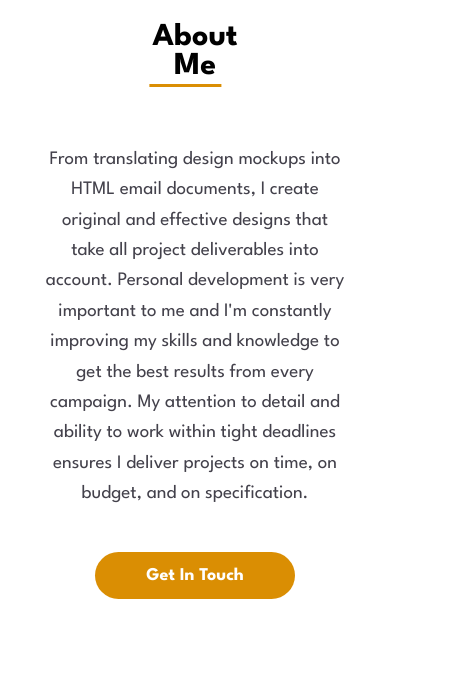
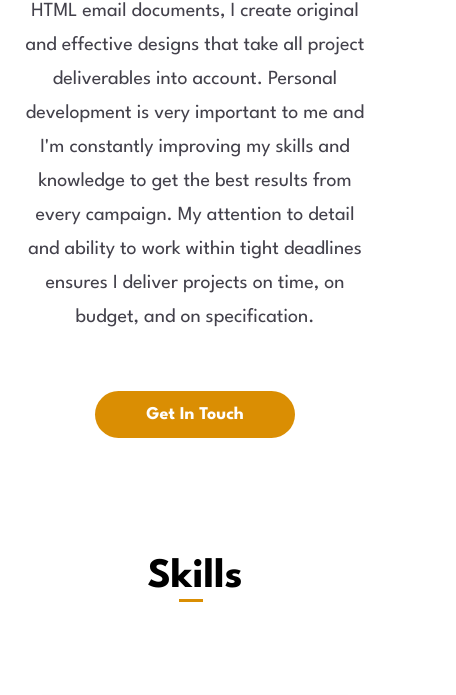
Before and after one commit to chun-eric/portfolio-website, a plain HTML site: page index.html in a window 390 px wide. Shown: the part 1094-1789 px from the top of the page, 456 px wide, since content can reach past the window. Drawn offline with nearby package versions, Linux system fonts and the light colour scheme.

Commit message:
worked on about me and resized hero section with background

```diff
--- a/index.html
+++ b/index.html
@@ -50,7 +50,7 @@
   <body>
 
   <!------ Main Container  ----->
-  <div class="container">
+
 
 
 
@@ -68,13 +68,16 @@
               <a href="#" class="active">Home</a>
             </li>
             <li>
+              <a href="#">About</a>
+            </li>
+            <li>
               <a href="#">Skills</a>
             </li>
             <li>
-              <a href="#">About</a>
+              <a href="#">Portfolio</a>
             </li>
             <li>
-              <a href="#">Portfolio</a>
+              <a href="#">Contact</a>
             </li>
             <li>
               <a href="#">
@@ -107,7 +110,7 @@
 
 
     <!------ Hero Section  ----->
-    <section>
+    <section class="hero-background">
         <div class="hero">
               <div class="content">
                   <h2 class="hello">Hello, I'm</h2>
@@ -119,10 +122,12 @@
                   </button>
               </div>
               <div class="self-photo">
-                <img src="./images/transparent-image-holder-two.jpg" alt="self-logo">
+                <img src="./images/hero-image-transparent.png" alt="self-logo">
               </div>
         </div>
     </section>
+
+
 
 
     <!------ About Me  ----->
@@ -130,7 +135,7 @@
 
       <div class="about-me">
 
-        <div class="about-me-title">
+        <div class="section-title">
           <h2 class="title">About Me</h2>
         </div>
 
@@ -150,9 +155,8 @@
 
       <div class="skills-wrapper">
 
-        <div class="skills-header">
-          <h3 class="skills">Skills</h3>
-          <h2 class="my__skills">My Skills</h2>
+        <div class="skills-title">
+          <h3 class="title">Skills</h3>
         </div>
 
 
@@ -197,50 +201,43 @@
 
     <!------ Portfolio  ----->
     <section>
+
       <div class="portfolio">
 
-        <div div class="portfolio-title">
-            <h3>Portfolio</h3>
-            <h2>HTML Email Portfolio</h2>
+        <div class="portfolio-title">
+            <h3 class="title">Portfolio</h3>
         </div>
 
-        <div class="portfolio-filter">
-           <div class="portfolio-heading ">
-            <a href="" data-filter="" class="active">All</a>
+        <ul class="gallery">
+          <li class="filter active" data-filter="all">All</li>
+          <li class="filter" data-filter="newsletter">Newsletter</li>
+          <li class="filter" data-filter="transactional">Transactional</li>
+          <li class="filter" data-filter="promotional">Promotional</li>
+        </ul>
+
+        <div class="portfolio-list">
+
+          <div class="itembox newsletter">
+            <img src="./images/cat-1.jpg" data-item="newsletter" alt="cat-1">
           </div>
-          <div class="portfolio-heading">
-            <a href="" data-filter=""> Newsletter</a>
+          <div class="itembox newsletter">
+            <img src="./images/cat-2.jpg" data-item="newsletter" alt="cat-2">
           </div>
-          <div class="portfolio-heading">
-            <a href="" data-filter="">Transactional</a>
+          <div class="itembox transactional">
+            <img src="./images/dog-1.jpg" data-item="transactional" alt="transactional-1">
           </div>
-          <div class="portfolio-heading">
-            <a href="" data-filter="">Promotional</a>
+          <div class="itembox transactional">
+            <img src="./images/dog-2.jpg" data-item="transactional" alt="transactional-2">
           </div>
+          <div class="itembox promotional">
+            <img src="./images/rabbit-1.jpg" data-item="promotional" alt="promotional-1">
+          </div>
+          <div class="itembox promotional">
+            <img src="./images/rabbit-2.jpg" data-item="promotional" alt="promotional-2">
+          </div>
+
         </div>
 
-        <div class="portfolio-list">
-            <div class="portfolio-container">
-                <div class="portfolio-card">
-                  <a href="" data-filter="" class="active-card"><p>1</p></a>
-                </div>
-                <div class="portfolio-card">
-                  <a href="" data-filter="">2</a>
-                </div>
-                <div class="portfolio-card">
-                  <a href="" data-filter="">3</a>
-                </div>
-                <div class="portfolio-card">
-                  <a href="" data-filter="">4</a>
-                </div>
-                <div class="portfolio-card">
-                  <a href="" data-filter="">5</a>
-                </div>
-                <div class="portfolio-card">
-                  <a href="" data-filter="">6</a>
-                </div>
-            </div>
-        </div>
       </div>
     </section>
 
@@ -250,8 +247,7 @@
     <section class="portfolio-container">
 
       <div div class="portfolio-title">
-        <h3>Portfolio</h3>
-        <h2>HTML Email Portfolio</h2>
+        <h3 class="title">Portfolio</h3>
       </div>
 
       <ul class="gallery">
@@ -299,7 +295,14 @@
     </div>
   </section>
 
-  </div>
+
+  <footer class="main-footer">
+
+
+
+  </footer>
+
+
 
   </body>
 </html>
--- a/styles.css
+++ b/styles.css
@@ -43,7 +43,7 @@ body, html {
   min-height: 100%;
   width: 100%;
   max-height: 100%;
-  max-width: 1200px;
+  /* max-width: 1200px; */
   padding: 20px 25px 20px 25px;
   justify-content: center;
   margin: 0 auto;
@@ -214,14 +214,30 @@ body, html {
 
 
 /* Hero Section */
+.hero-background {
+  width: 100%;
+  background-image: url('./images/background\ pattern.svg');
+  left: 10;
+  top:60;
+  right: 0;
+  background-repeat: no-repeat;
+  background-size: cover;
+  width: 100%;
+  height: 100%;
+}
+
 
 .hero {
+
   margin-top: 100px;
   display: flex;
   margin: 50px 70px 30px 60px;
   display: flex;
   justify-content: space-between;
+
 }
+
+
 
 .hero .content {
   flex: 1.5;
@@ -451,6 +467,243 @@ body, html {
 /* End of Hero Section */
 
 
+
+
+
+/* About me */
+.about-me {
+  display: flex;
+  flex-direction: column;
+  justify-content: space-around;
+  margin: 0 auto;
+  padding-top: 150px;;
+  padding-bottom: 100px;
+  gap: 6px;
+}
+
+.section-title {
+  display: flex;
+  align-items: center;
+  justify-content: center;
+  text-align:  center;
+  vertical-align: middle;
+  margin: 40px 0 40px 0;
+
+
+}
+
+.section-title .title {
+  display: block;
+  font-size: 42px;
+  text-align:  center;
+  position: relative;
+  width: 40%; /* heading with is 40% of parent element */
+  padding-bottom: 6px;
+}
+
+
+.section-title .title::after {
+  content: ' ';
+  position: absolute;
+  bottom: 0;
+  left: 46%; /* sets to 35% left of the parent container */
+  height: 3px;
+  width: 35%; /* sets underline width to 50% of parent element */
+  transform: translateX(-46%); /* this allows us to keep the same x position relative to its parent when resizing */
+  background-color: var(--main-font-color);
+
+}
+
+.about-me .bio {
+  display: flex;
+  flex-direction: column;
+  justify-content: center;
+  align-items: center;
+  margin: 0 auto;
+
+}
+
+
+.about-me .bio .bio-info {
+    font-family: 'League Spartan', serif;
+    overflow-x: hidden;
+    width: 60%;
+    font-size: 20px;
+    line-height: 30px;
+    word-wrap: break-word;
+    font-weight: normal;
+    background-color: #fff;
+    align-items: center;
+    justify-content: center;
+    text-align: center;
+    color: #43414b;
+    line-height: 1.7;
+    margin: 0 auto;
+    margin-bottom: 15px;
+
+}
+
+
+.bio > button {
+  padding: 15px 25px;
+  border-radius: 25px;
+  border: none;
+  background-color: var(--main-font-color);
+  color: white;
+  font-size: 18px;
+  margin-top: 30px;
+  transition: 300ms ease-in;
+  cursor: pointer;
+  width: 200px;
+  box-shadow: rgba(0, 0, 0, 0.06);
+  align-items: center;
+  justify-content: center;
+  text-align: center;
+
+}
+
+.bio > button:hover {
+  background-color: var(--complementary-color-1);
+  color: #ffffff;
+  border-color:var(--complementary-color-1);
+
+}
+
+@media (max-width: 799px) {
+  .about-me {
+    margin-top: 30px;
+    padding: 30px;
+    display: flex;
+    flex-direction: column;
+    justify-content: center;
+    align-items: center;
+    margin-top: 80px;
+    text-align: center;
+  }
+
+  .section-title {
+    display: flex;
+    align-items: center;
+    width: 100%;
+    border: none !important;
+  }
+
+  .section-title .title {
+    align-items: center;
+    font-size: 42px;
+  }
+
+  .section-title .title::after {
+    content: ' ';
+    position: absolute;
+    bottom: 0;
+    left: 30%; /* sets to 35% left of the parent container */
+    height: 3px;
+    width: 60%; /* sets underline width to 50% of parent element */
+    transform: translateX(-30%); /* this allows us to keep the same x position relative to its parent when resizing */
+    height: 3px;
+    background-color: var(--main-font-color);
+
+  }
+
+  .about-me .bio {
+    padding-top: 10px;
+    display: flex;
+    flex-direction: column;
+    gap: 12px;
+    width: 100%;
+    height: 80%;
+    vertical-align: middle;
+    justify-content: center;
+    align-items: center;
+    margin: 0 auto;
+    margin-left: 0px !important;
+    padding-left: 0px !important;
+
+  }
+
+  .about-me .bio .bio-info {
+    text-align: center;
+    width: 100%;
+  }
+
+  .about-me .bio button {
+    align-items: center;
+    justify-content: center;
+  }
+}
+
+@media (max-width: 477px) {
+  .about-me {
+    margin-top: 30px;
+    padding: 20px;
+    display: flex;
+    flex-direction: column;
+    justify-content: center;
+    align-items: center;
+    margin-top: 80px;
+    text-align: center;
+    margin-bottom: 100px;
+  }
+
+  .section-title {
+    display: flex;
+    align-items: center;
+    width: 100%;
+    border: none !important;
+  }
+
+  .section-title .title {
+    align-items: center;
+    margin-bottom: 10px;
+  }
+
+  .about-me .bio {
+    padding-top: 2px;
+    display: flex;
+    flex-direction: column;
+    width: 100%;
+    height: 100%;
+    vertical-align: middle;
+    justify-content: center;
+    align-items: center;
+    margin: 0 auto;
+    margin-left: 0px !important;
+    padding-left: 0px !important;
+
+  }
+
+  .about-me .bio .bio-info {
+    text-align: center;
+    width: 100%;
+
+  }
+
+  .about-me .bio button {
+    align-items: center;
+    justify-content: center;
+  }
+
+  .section-title .title::after {
+    content: ' ';
+    position: absolute;
+    bottom: 0;
+    left: 30%; /* sets to 35% left of the parent container */
+    height: 3px;
+    width: 60%; /* sets underline width to 50% of parent element */
+    transform: translateX(-30%); /* this allows us to keep the same x position relative to its parent when resizing */
+    height: 3px;
+    background-color: var(--main-font-color);
+
+  }
+}
+/* End of About me */
+
+
+
+
+
+
 /* Skills Section */
 .skills-wrapper {
   margin-top: 180px;
@@ -459,31 +712,43 @@ body, html {
   text-align: center;
 }
 
-.skills-wrapper .skills-header {
-  margin-top: 30px;
-  gap: 30px;
-  text-align: center;
+.skills-wrapper .skills-title {
+  display: flex;
   align-items: center;
   justify-content: center;
+  text-align:  center;
+  vertical-align: middle;
+  margin: 40px 0 40px 0;
 
 }
 
-.skills-wrapper .skills-header .skills {
-  font-size: 25px;
-  margin-bottom: 12px;
-  color: var(--main-font-color);
+
+.skills-wrapper .skills-title .title {
+  display: inline-block;
+  font-size: 42px;
+  text-align:  center;
+  position: relative;
+  width: 40%; /* heading with is 40% of parent element */
+  padding-bottom: 6px;
 }
 
-.skills-wrapper .skills-header .my__skills {
-  margin-top: 20px;
-  font-size: 35px;
+.skills-wrapper .skills-title .title::after {
+  content: ' ';
+  position: absolute;
+  bottom: 0;
+  height: 3px;
+  left: 47%;
+  width: 15%; /* sets underline width to 50% of parent element */
+  transform: translateX(-47%); /* this allows us to keep the same x position relative to its parent when resizing */
+  height: 3px;
+  background-color: var(--main-font-color);
 }
 
 
 
 .skills-container {
   justify-content: center;;
-  padding: 56px 0;
+  padding: 16px 0;
   max-width: 1200px;
   margin: 0 auto;
   display: flex;
@@ -527,6 +792,37 @@ body, html {
 }
 
 @media (max-width: 799px) {
+  .skills-wrapper .skills-title {
+    display: flex;
+    align-items: center;
+    justify-content: center;
+    text-align:  center;
+    vertical-align: middle;
+    margin: 40px 0 40px 0;
+
+  }
+
+
+  .skills-wrapper .skills-title .title {
+    display: inline-block;
+    font-size: 42px;
+    text-align:  center;
+    position: relative;
+    width: 40%; /* heading with is 40% of parent element */
+    padding-bottom: 6px;
+  }
+
+  .skills-wrapper .skills-title .title::after {
+    content: ' ';
+    position: absolute;
+    bottom: 0;
+    height: 3px;
+    left: 47%;
+    width: 15%; /* sets underline width to 50% of parent element */
+    transform: translateX(-47%); /* this allows us to keep the same x position relative to its parent when resizing */
+    height: 3px;
+    background-color: var(--main-font-color);
+  }
 }
 
 
@@ -534,6 +830,38 @@ body, html {
   .skills-wrapper {
     margin: 0 auto;
     padding: 0px;
+  }
+
+  .skills-wrapper .skills-title {
+    display: flex;
+    align-items: center;
+    justify-content: center;
+    text-align:  center;
+    vertical-align: middle;
+    margin: 40px 0 40px 0;
+
+  }
+
+
+  .skills-wrapper .skills-title .title {
+    display: inline-block;
+    font-size: 42px;
+    text-align:  center;
+    position: relative;
+    width: 40%; /* heading with is 40% of parent element */
+    padding-bottom: 6px;
+  }
+
+  .skills-wrapper .skills-title .title::after {
+    content: ' ';
+    position: absolute;
+    bottom: 0;
+    height: 3px;
+    left: 47%;
+    width: 15%; /* sets underline width to 50% of parent element */
+    transform: translateX(-47%); /* this allows us to keep the same x position relative to its parent when resizing */
+    height: 3px;
+    background-color: var(--main-font-color);
   }
 
   .skill-container {
@@ -555,240 +883,59 @@ body, html {
 /* End of Skills Section */
 
 
-/* About me */
-.about-me {
+
+
+
+
+
+
+
+
+
+
+/* Porfolio */
+.portfolio {
+  max-width: 1200px;
+  align-items: center;
   display: flex;
-  justify-content: space-around;
-  margin: 0 auto;
-  padding-top: 150px;;
-  padding-bottom: 100px;
-  gap: 6px;
+  flex-direction: column;
+ justify-content: center;
+ margin: 0 auto;
+ padding-top: 150px;;
+ margin-bottom: 100px;
+
 }
 
-.about-me-title {
-  flex: 1;
+.portfolio-title  {
+  width: 100%;
+  display: block;
   display: flex;
   align-items: center;
   justify-content: center;
   text-align:  center;
-  vertical-align: middle;
-  margin: 40px 0 40px 0;
-
+  margin-bottom: 20px;
 
 }
 
-.about-me-title .title {
-  display: inline-block;
-  font-size: 32px;
-  text-align:  center;
+.portfolio-title .title {
+  display: block;
+  font-size: 42px;
+  text-align: center;
   position: relative;
   width: 40%; /* heading with is 40% of parent element */
   padding-bottom: 6px;
 }
 
-
-.about-me-title .title::after {
+.portfolio-title .title::after {
   content: ' ';
   position: absolute;
   bottom: 0;
-  left: 35%; /* sets to 35% left of the parent container */
+  left: 47%; /* sets to 35% left of the parent container */
   height: 3px;
-  width: 50%; /* sets underline width to 50% of parent element */
-  transform: translateX(-35%); /* this allows us to keep the same x position relative to its parent when resizing */
-  height: 3px;
+  width: 30%; /* sets underline width to 50% of parent element */
+  transform: translateX(-47%); /* this allows us to keep the same x position relative to its parent when resizing */
   background-color: var(--main-font-color);
 
-}
-
-.about-me .bio {
-  flex: 1.5;
-  justify-content: center;
-  align-items: center;
-  padding-left: 20px;
-  margin: 40px 0 40px 0;
-}
-
-
-.about-me .bio .bio-info {
-    font-family: 'League Spartan', serif;
-    overflow-x: hidden;
-    width: 80%;
-    font-size: 19px;
-    line-height: 30px;
-    word-wrap: break-word;
-    font-weight: normal;
-    background-color: #fff;
-    text-align: left;
-    color: #43414b;
-    line-height: 1.6;
-
-}
-
-
-.bio > button {
-  display: inline-block;
-  padding: 15px 25px;
-  border-radius: 25px;
-  border: none;
-  background-color: var(--main-font-color);
-  color: white;
-  font-size: 18px;
-  margin-top: 30px;
-  transition: 300ms ease-in;
-  cursor: pointer;
-  width: 200px;
-  box-shadow: rgba(0, 0, 0, 0.06);
-}
-
-.bio > button:hover {
-  background-color: var(--complementary-color-1);
-  color: #ffffff;
-  border-color:var(--complementary-color-1);
-
-}
-
-@media (max-width: 799px) {
-  .about-me {
-    margin-top: 30px;
-    padding: 30px;
-    display: flex;
-    flex-direction: column;
-    justify-content: center;
-    align-items: center;
-    margin-top: 80px;
-    text-align: center;
-  }
-
-  .about-me-title {
-    display: flex;
-    align-items: center;
-    width: 100%;
-    border: none !important;
-  }
-
-  .about-me-title .title {
-    align-items: center;
-  }
-
-  .about-me .bio {
-    padding-top: 10px;
-    display: flex;
-    flex-direction: column;
-    gap: 12px;
-    width: 100%;
-    height: 80%;
-    vertical-align: middle;
-    justify-content: center;
-    align-items: center;
-    margin: 0 auto;
-    margin-left: 0px !important;
-    padding-left: 0px !important;
-
-  }
-
-  .about-me .bio .bio-info {
-    text-align: center;
-    width: 100%;
-  }
-
-  .about-me .bio button {
-    align-items: center;
-    justify-content: center;
-  }
-}
-
-@media (max-width: 477px) {
-  .about-me {
-    margin-top: 30px;
-    padding: 20px;
-    display: flex;
-    flex-direction: column;
-    justify-content: center;
-    align-items: center;
-    margin-top: 80px;
-    text-align: center;
-    margin-bottom: 100px;
-  }
-
-  .about-me-title {
-    display: flex;
-    align-items: center;
-    width: 100%;
-    border: none !important;
-  }
-
-  .about-me-title .title {
-    align-items: center;
-    margin-bottom: 10px;
-  }
-
-  .about-me .bio {
-    padding-top: 2px;
-    display: flex;
-    flex-direction: column;
-    width: 100%;
-    height: 100%;
-    vertical-align: middle;
-    justify-content: center;
-    align-items: center;
-    margin: 0 auto;
-    margin-left: 0px !important;
-    padding-left: 0px !important;
-
-  }
-
-  .about-me .bio .bio-info {
-    text-align: center;
-    width: 100%;
-
-  }
-
-  .about-me .bio button {
-    align-items: center;
-    justify-content: center;
-  }
-
-  .about-me-title .title::after {
-    content: ' ';
-    position: absolute;
-    bottom: 0;
-    left: 30%; /* sets to 35% left of the parent container */
-    height: 3px;
-    width: 60%; /* sets underline width to 50% of parent element */
-    transform: translateX(-30%); /* this allows us to keep the same x position relative to its parent when resizing */
-    height: 3px;
-    background-color: var(--main-font-color);
-
-  }
-}
-
-/* End of About me */
-
-
-/* Porfolio */
-.portfolio {
- justify-content: center;
- margin: 0 auto;
- margin-bottom: 100px;
- padding-bottom: 50px;
-}
-
-.portfolio-title  {
-  margin-top: 110px;
-  text-align: center;
-}
-
-.portfolio-title h3 {
-  font-size: 25px;
-  margin-bottom: 12px;
-  color: var(--main-font-color);
-  align-items: center;
-}
-
-.portfolio-title  h2 {
-  font-size: 35px;
-  align-items: center;
-  text-align: center;
 }
 
 
@@ -801,9 +948,10 @@ body, html {
   font-size: 14px;
 }
 
-.portfolio-heading {
-  padding: 0px 15px;
-
+.portfolio-filter  .portfolio-heading a {
+  padding: 0px 35px;
+  margin: 0 10px;
+  font-size: 20px;
 }
 
 .portfolio-heading .active {
@@ -822,18 +970,23 @@ body, html {
 
 /* Portfolio list */
 .portfolio-list {
+  max-width: 1200px;
   display: flex;
   flex-wrap: wrap;
   padding-bottom: 90px;
+  width: 100%;
+  height: 100%;
 }
 
 .portfolio-container {
+  display: flex;
   border: 1px solid black;
-  width: 100%;
+
   display: flex;
   flex-wrap: wrap;
   margin: 0 auto;
   justify-content: center;
+  align-items: center;
 
 }
 
@@ -856,6 +1009,14 @@ vertical-align: middle;
 }
 
 .portfolio-card a:hover {
+
+}
+
+@media (max-width: 799px) {
+
+}
+
+@media (max-width: 477px) {
 
 }
 
```
Also changed, not shown: images/background pattern-2.jpg (added), images/background pattern.svg (added), images/backgroundpatter-2-svg.jpg (added), 1 other file.
